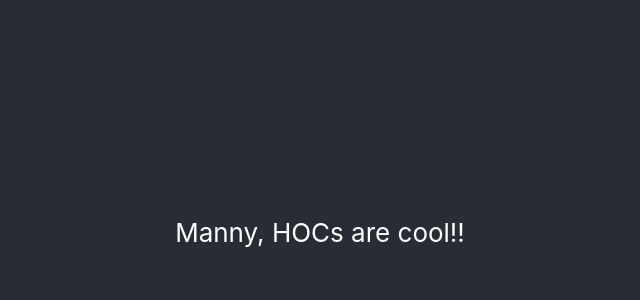
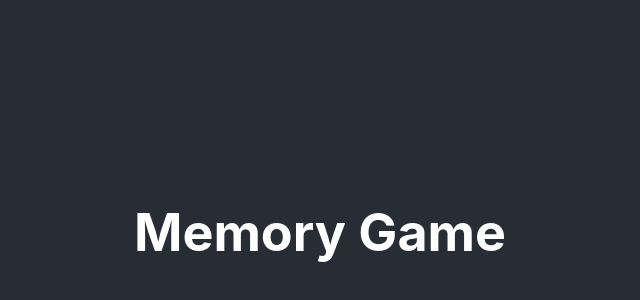
Before and after one commit to lbskinner/react-typescript, a React (Create React App) app: page / in a window 1280 px wide. Shown: the part 168-468 px from the top of the page, without its empty margins (320-960 px from the left). Built offline with nearby package versions, Linux system fonts and the light colour scheme.

Commit message:
created header component

```diff
--- a/src/App.tsx
+++ b/src/App.tsx
@@ -1,6 +1,7 @@
 import React from "react";
 import "./App.css";
 import Message from "./Message";
+import Header from "./Header/Header";
 
 class App extends React.Component {
   render() {
@@ -27,14 +28,7 @@
 
     return (
       <div className="App">
-        <header className="App-header">
-          {/* <p>
-            The value {aTuple[0]} is of {typeof aTuple[0]} type! <br />
-            The value {aTuple[1]} is of {typeof aTuple[1]} type! <br />
-            {Codes.first} & {Codes.second}
-          </p> */}
-          <Message />
-        </header>
+        <Header />
       </div>
     );
   }
--- /dev/null
+++ b/src/Header/Header.tsx
@@ -0,0 +1,11 @@
+import React from "react";
+
+function Header() {
+  return (
+    <header className="App-header">
+      <h1>Memory Game</h1>
+    </header>
+  );
+}
+
+export default Header;
```
